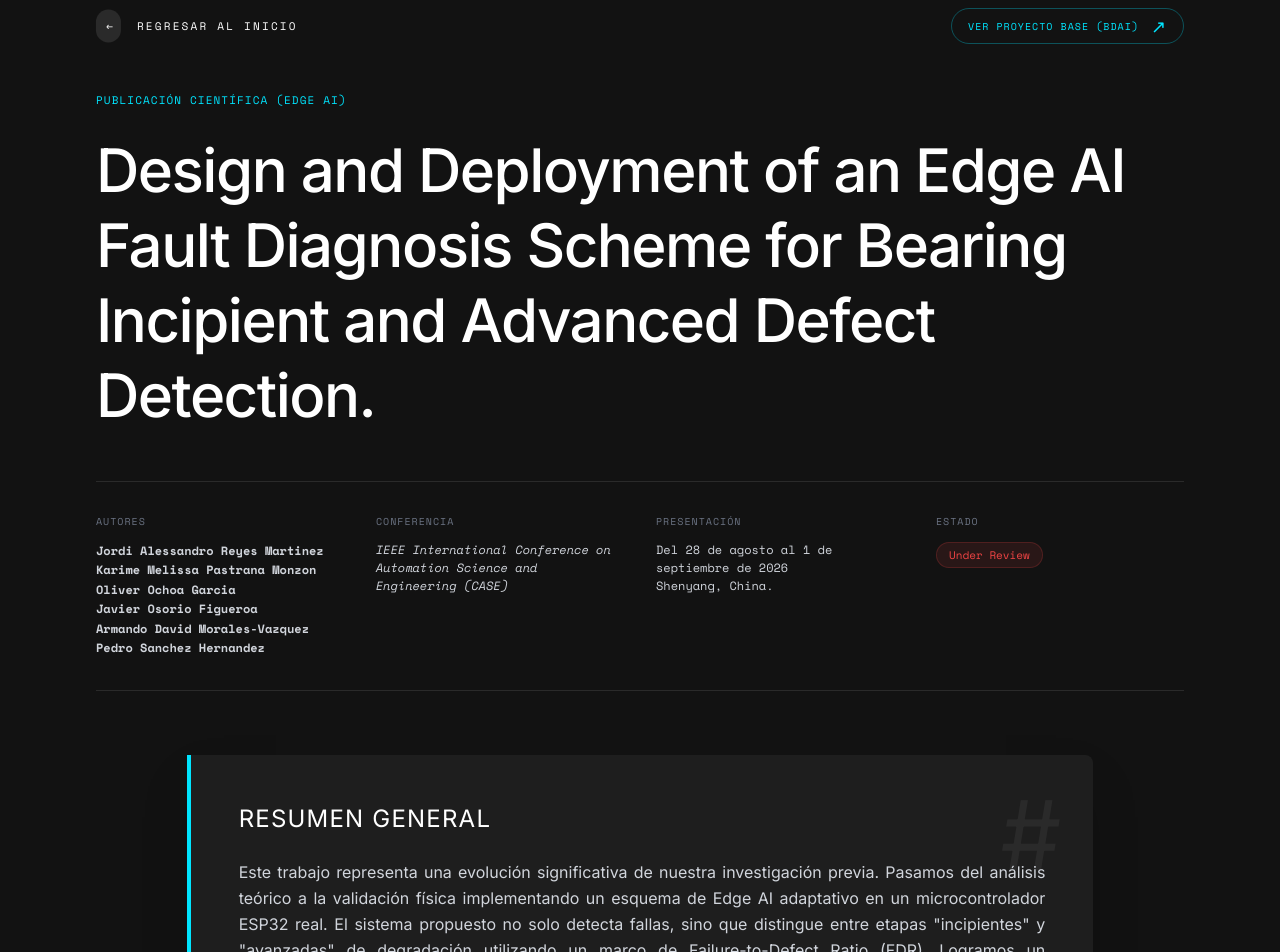
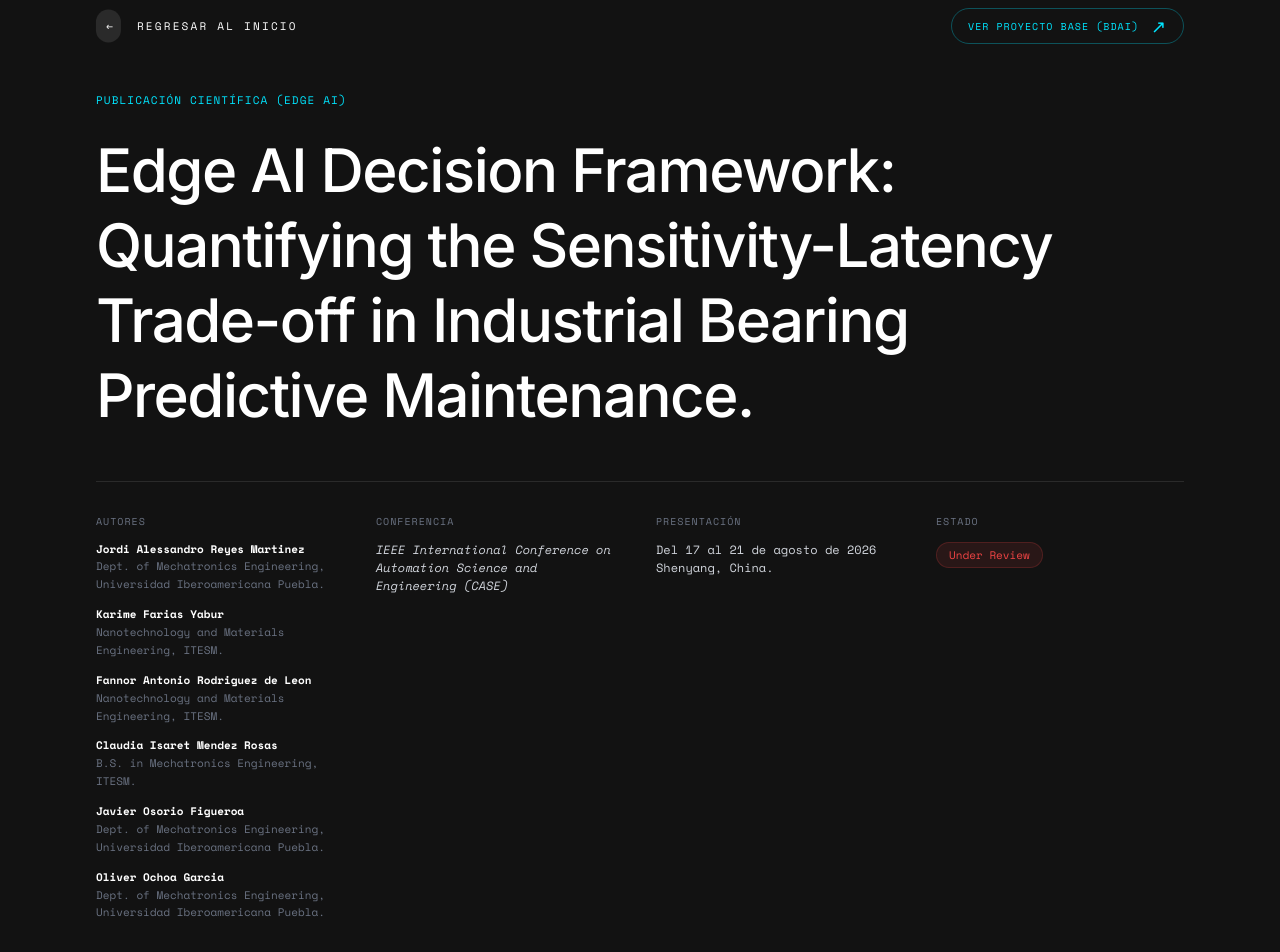
Before and after one commit to Alesso-24/portafolio-mecatronica, a React (Vite) app: page /#/project/fault-detection-case in a window 1280 px wide. Shown: the part 120-1072 px from the top of the page. Built offline with nearby package versions, Linux system fonts and the light colour scheme.

Commit message:
Fix IEEE CASE paper precise hardware metrics and authors

```diff
--- a/src/components/Projects.jsx
+++ b/src/components/Projects.jsx
@@ -25,7 +25,7 @@ const projectsData = [
     },
     {
         id: 3,
-        title: "Edge AI Fault Diagnosis Scheme for Bearing Detection",
+        title: "Edge AI Decision Framework: Quantifying the Sensitivity-Latency Trade-off",
         category: "Publicación Científica (IEEE CASE)",
         tech: "C/C++ • ESP32 • Random Forest • Hardware Latency",
         image: `${import.meta.env.BASE_URL}images/project2.png`,
--- a/src/pages/FaultDetectionCASE.jsx
+++ b/src/pages/FaultDetectionCASE.jsx
@@ -160,13 +160,13 @@ const LatencyBarChartSVG = () => (
 
         {/* Random Forest Bar */}
         <rect x="90" y="60" width="80" height="170" fill="url(#rf-grad)" rx="6" />
-        <text x="130" y="45" fill="white" fontSize="14" textAnchor="middle" fontWeight="bold">1,072</text>
+        <text x="130" y="45" fill="white" fontSize="14" textAnchor="middle" fontWeight="bold">5,592</text>
         <text x="130" y="145" fill="rgba(255,255,255,0.7)" fontSize="10" textAnchor="middle" transform="rotate(-90 130 145)" letterSpacing="1">Random Forest</text>
 
         {/* Logistic Regression Bar */}
-        <rect x="230" y="170" width="80" height="60" fill="url(#lr-grad)" rx="6" />
-        <text x="270" y="155" fill="#00d8ff" fontSize="16" textAnchor="middle" fontWeight="bold">360</text>
-        <text x="270" y="200" fill="#121212" fontSize="10" textAnchor="middle" transform="rotate(-90 270 200)" fontWeight="bold" letterSpacing="1">Log. Reg.</text>
+        <rect x="230" y="215" width="80" height="15" fill="url(#lr-grad)" rx="4" />
+        <text x="270" y="195" fill="#00d8ff" fontSize="16" textAnchor="middle" fontWeight="bold">44</text>
+        <text x="270" y="160" fill="#00d8ff" fontSize="10" textAnchor="middle" transform="rotate(-90 270 160)" fontWeight="bold" letterSpacing="1">Log. Reg.</text>
 
         {/* Ground Line */}
         <line x1="50" y1="230" x2="350" y2="230" stroke="#555" strokeWidth="2" />
@@ -241,7 +241,7 @@ const FaultDetectionCASE = () => {
           <span className="font-mono text-[11px] uppercase tracking-widest text-brand-cyan mb-6 block">Publicación Científica (EDGE AI)</span>
 
           <h1 className="font-display font-medium text-4xl md:text-5xl lg:text-6xl text-white tracking-tight leading-tight mb-12">
-            Design and Deployment of an Edge AI Fault Diagnosis Scheme for Bearing Incipient and Advanced Defect Detection.
+            Edge AI Decision Framework: Quantifying the Sensitivity-Latency Trade-off in Industrial Bearing Predictive Maintenance.
           </h1>
         </div>
 
@@ -249,13 +249,31 @@ const FaultDetectionCASE = () => {
         <div className="grid grid-cols-1 md:grid-cols-4 gap-8 border-y border-white/10 py-8 fade-up">
           <div>
             <h4 className="font-mono text-[10px] uppercase tracking-widest text-gray-500 mb-3">Autores</h4>
-            <div className="font-mono text-[12px] text-gray-300 leading-relaxed font-semibold">
-              Jordi Alessandro Reyes Martinez<br/>
-              Karime Melissa Pastrana Monzon<br/>
-              Oliver Ochoa Garcia<br/>
-              Javier Osorio Figueroa<br/>
-              Armando David Morales-Vazquez<br/>
-              Pedro Sanchez Hernandez
+            <div className="font-mono text-[11px] text-gray-300 leading-relaxed font-semibold space-y-3">
+              <div>
+                <span className="text-white">Jordi Alessandro Reyes Martinez</span><br/>
+                <span className="text-gray-500 font-normal">Dept. of Mechatronics Engineering, Universidad Iberoamericana Puebla.</span>
+              </div>
+              <div>
+                <span className="text-white">Karime Farias Yabur</span><br/>
+                <span className="text-gray-500 font-normal">Nanotechnology and Materials Engineering, ITESM.</span>
+              </div>
+              <div>
+                <span className="text-white">Fannor Antonio Rodriguez de Leon</span><br/>
+                <span className="text-gray-500 font-normal">Nanotechnology and Materials Engineering, ITESM.</span>
+              </div>
+              <div>
+                <span className="text-white">Claudia Isaret Mendez Rosas</span><br/>
+                <span className="text-gray-500 font-normal">B.S. in Mechatronics Engineering, ITESM.</span>
+              </div>
+              <div>
+                <span className="text-white">Javier Osorio Figueroa</span><br/>
+                <span className="text-gray-500 font-normal">Dept. of Mechatronics Engineering, Universidad Iberoamericana Puebla.</span>
+              </div>
+              <div>
+                <span className="text-white">Oliver Ochoa Garcia</span><br/>
+                <span className="text-gray-500 font-normal">Dept. of Mechatronics Engineering, Universidad Iberoamericana Puebla.</span>
+              </div>
             </div>
           </div>
           <div>
@@ -264,7 +282,7 @@ const FaultDetectionCASE = () => {
           </div>
           <div>
             <h4 className="font-mono text-[10px] uppercase tracking-widest text-gray-500 mb-3">Presentación</h4>
-            <p className="font-mono text-[12px] text-gray-300">Del 28 de agosto al 1 de septiembre de 2026<br/>Shenyang, China.</p>
+            <p className="font-mono text-[12px] text-gray-300">Del 17 al 21 de agosto de 2026<br/>Shenyang, China.</p>
           </div>
           <div>
             <h4 className="font-mono text-[10px] uppercase tracking-widest text-gray-500 mb-3">Estado</h4>
@@ -284,7 +302,7 @@ const FaultDetectionCASE = () => {
                 </div>
                 <h3 className="font-display text-2xl text-white mb-6 uppercase tracking-wider relative z-10">Resumen General</h3>
                 <p className="font-sans text-gray-300 text-sm md:text-base leading-relaxed text-justify relative z-10">
-                    Este trabajo representa una evolución significativa de nuestra investigación previa. Pasamos del análisis teórico a la validación física implementando un esquema de Edge AI adaptativo en un microcontrolador ESP32 real. El sistema propuesto no solo detecta fallas, sino que distingue entre etapas "incipientes" y "avanzadas" de degradación utilizando un marco de Failure-to-Defect Ratio (FDR). Logramos un benchmarking de latencia contando ciclos de CPU reales, demostrando que un clasificador de Regresión Logística optimizado puede ejecutar la inferencia en hardware en solo 1.5 microsegundos, ideal para sistemas críticos en tiempo real.
+                    Este trabajo representa una evolución significativa de nuestra investigación previa. Pasamos del análisis teórico a la validación física implementando un esquema de Edge AI adaptativo en un microcontrolador ESP32 real. El sistema propuesto no solo detecta fallas, sino que distingue entre etapas "incipientes" y "avanzadas" de degradación utilizando un marco de Failure-to-Defect Ratio (FDR). Logramos un benchmarking de latencia contando ciclos de CPU reales, demostrando que un clasificador de Regresión Logística optimizado puede ejecutar la inferencia en hardware en solo 184 nanosegundos (0.184 µs), ideal para sistemas críticos en tiempo real.
                 </p>
             </div>
         </section>
@@ -329,7 +347,7 @@ const FaultDetectionCASE = () => {
                         <span className="text-brand-cyan text-xl">⏱️</span>
                         <div>
                             <strong className="text-white block mb-1">Medición de Latencia en Ciclos de CPU</strong>
-                            Se midió el tiempo de inferencia exacto dentro del microcontrolador. Un Random Forest ligero toma 1,072 ciclos de CPU, mientras que una Regresión Logística toma solo 360 ciclos.
+                            Se midió el tiempo de inferencia exacto dentro del microcontrolador. Un Random Forest ligero toma 23.3 µs (5,592 ciclos de CPU) por inferencia, mientras que la Regresión Logística optimizada requiere solo 184 ns (44 ciclos), permitiendo un monitoreo ultra-eficiente en tiempo real.
                         </div>
                     </li>
                     <li className="flex gap-4">
@@ -389,7 +407,7 @@ const FaultDetectionCASE = () => {
                     <LatencyBarChartSVG />
                     <div className="p-4 border-t border-white/5 text-center">
                         <p className="font-mono text-gray-400 text-[10px] leading-tight">
-                            <strong className="text-white">Fig 2.</strong> Benchmarking de latencia en hardware: Regresión Logística logra una inferencia 3 veces más rápida que Random Forest en el ESP32.
+                            <strong className="text-white">Fig 2.</strong> Benchmarking de latencia en hardware: Regresión Logística logra una inferencia 126 veces más rápida (126x speedup) que Random Forest en el ESP32.
                         </p>
                     </div>
                 </div>
```
